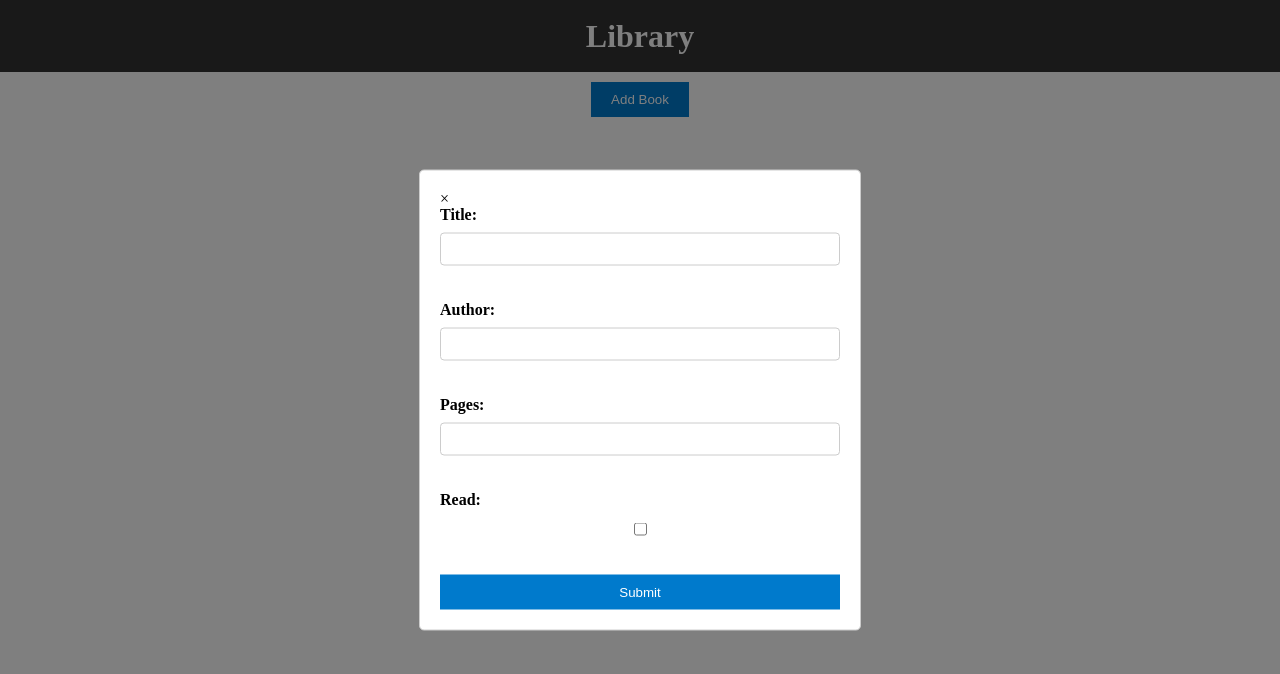
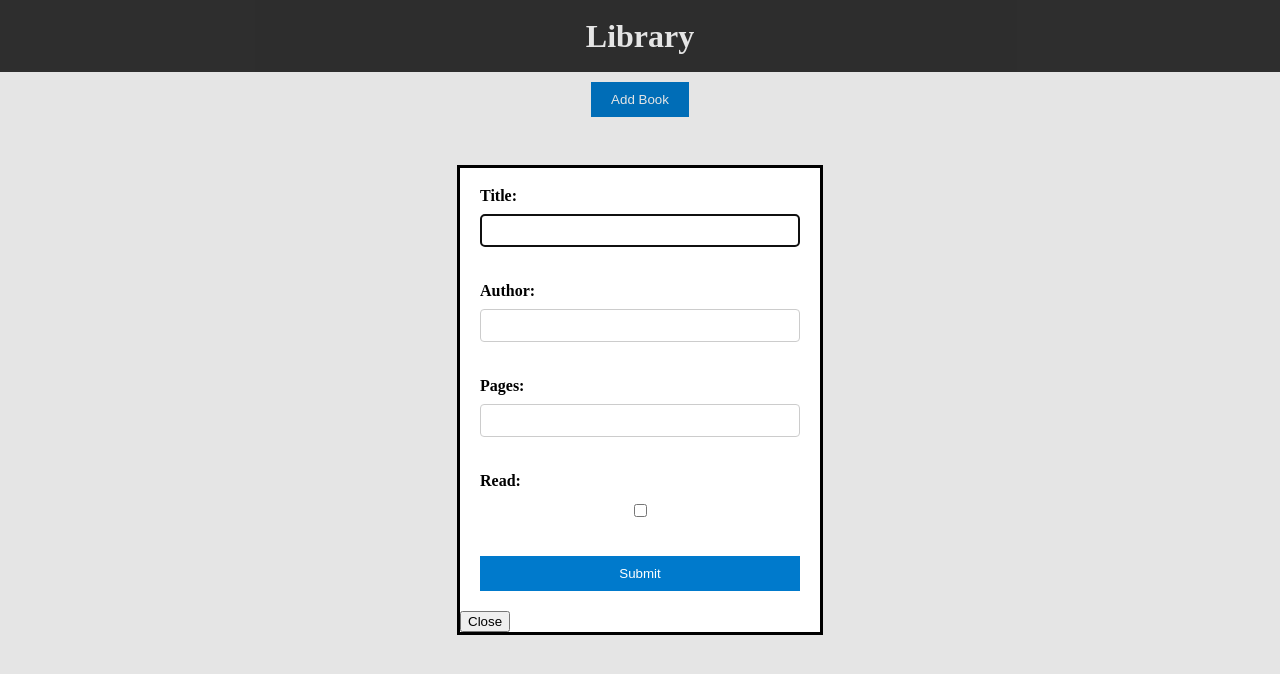
Before and after one commit to Nipun-Luca/Library, a plain HTML site: page index.html in a window 1280 px wide. Both pictures are taken after a click on the button "Add Book". Drawn offline with Linux system fonts and the light colour scheme.

Commit message:
Change modal to dialog
This tackles security issues such as tabbing out of the form

```diff
--- a/index.html
+++ b/index.html
@@ -14,10 +14,8 @@
     <button id="addBook">Add Book</button>
     <div class="books-container"></div>
 
-    <!-- Modal -->
-    <div id="myModal" class="modal">
-        <div class="modal-content">
-            <span class="close">&times;</span>
+    <!-- Hidden form -->
+    <dialog id="addBookForm" class="hidden">
         <form>
             <label for="title">Title:</label>
             <input type="text" id="title" required><br>
@@ -33,9 +31,7 @@
 
             <input type="submit">
         </form>
-        </div>
-    </div>
-
-    <div id="overlay" class="overlay-dialog"></div>
+        <button id="closeButton">Close</button>
+    </dialog>
 </body>
 </html>
--- a/script.js
+++ b/script.js
@@ -8,26 +8,25 @@ function Book(title, author, pages, read) {
 }
 
 const addBookButton = document.getElementById("addBook");
-const modal = document.getElementById("myModal");
-const overlay = document.getElementById("overlay");
-const closeBtn = document.getElementsByClassName("close")[0];
+const addBookForm = document.getElementById("addBookForm");
+const closeButton = document.getElementById("closeButton");
 
-// Display form
 addBookButton.addEventListener("click", () => {
-    modal.style.display = "block";
-    overlay.style.display = "block";
+    addBookForm.showModal();
 });
 
-// Close the form when clicking outside of it or the close button
-overlay.addEventListener("click", closeModal);
-closeBtn.addEventListener("click", closeModal);
+closeButton.addEventListener("click", () => {
+    addBookForm.close();
+});
 
-function closeModal() {
-    modal.style.display = "none";
-    overlay.style.display = "none";
-}
+// Close the dialog when clicking outside of the popup
+window.addEventListener("click", (e) => {
+    if (e.target === addBookForm) {
+        addBookForm.close();
+    }
+});
 
-const form = document.querySelector("#myModal form");
+const form = document.querySelector("#addBookForm form");
 form.addEventListener("submit", (e) => {
     e.preventDefault();
 
@@ -42,7 +41,7 @@ form.addEventListener("submit", (e) => {
     Library.push(book);
 
     // Hide the form
-    closeModal();
+    addBookForm.close();
 
     // Clear the form inputs
     form.reset();
--- a/styles.css
+++ b/styles.css
@@ -4,7 +4,6 @@ body {
     height: 100vh;
     width: 100%;
 }
-
 
 /* Header */
 h1 {
@@ -47,41 +46,16 @@ button#addBook {
     cursor: pointer;
 }
 
-/* Overlay */
-.overlay-dialog {
-    display: none;
-    position: fixed;
-    top: 0;
-    left: 0;
-    width: 100%;
-    height: 100%;
-    background-color: rgba(0, 0, 0, 0.5); /* Darken the background aside from the form*/
-    z-index: 1;
-}
-
-/* Modal */
-.modal {
-    display: none; /* Initially hidden */
-    position: fixed;
-    top: 50%;
-    left: 50%;
-    transform: translate(-50%, -50%);
-    z-index: 2;
-}
-
-.modal-content {
-    background-color: white;
-    padding: 20px;
-    border: 1px solid #ccc;
-    border-radius: 5px;
-    max-width: 400px;
-    width: 25rem;
-    position: relative;
+/* Dialog */
+dialog {
+    padding: 0;
 }
 
 form {
     display: grid;
     gap: 10px;
+    width: 20rem;
+    padding: 20px;
 }
 
 label {
```
Lines whose indentation alone changed are shown as unchanged.
